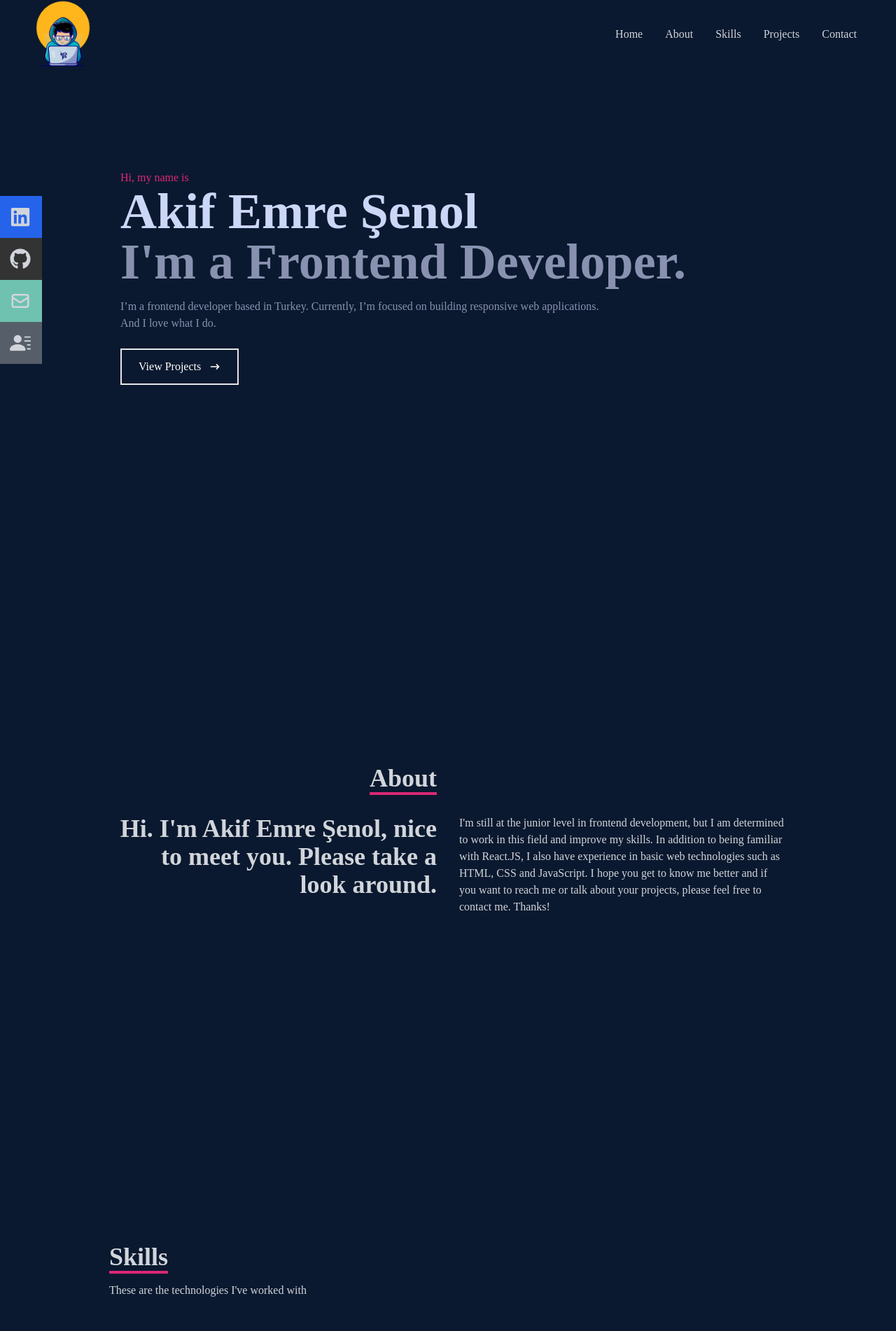
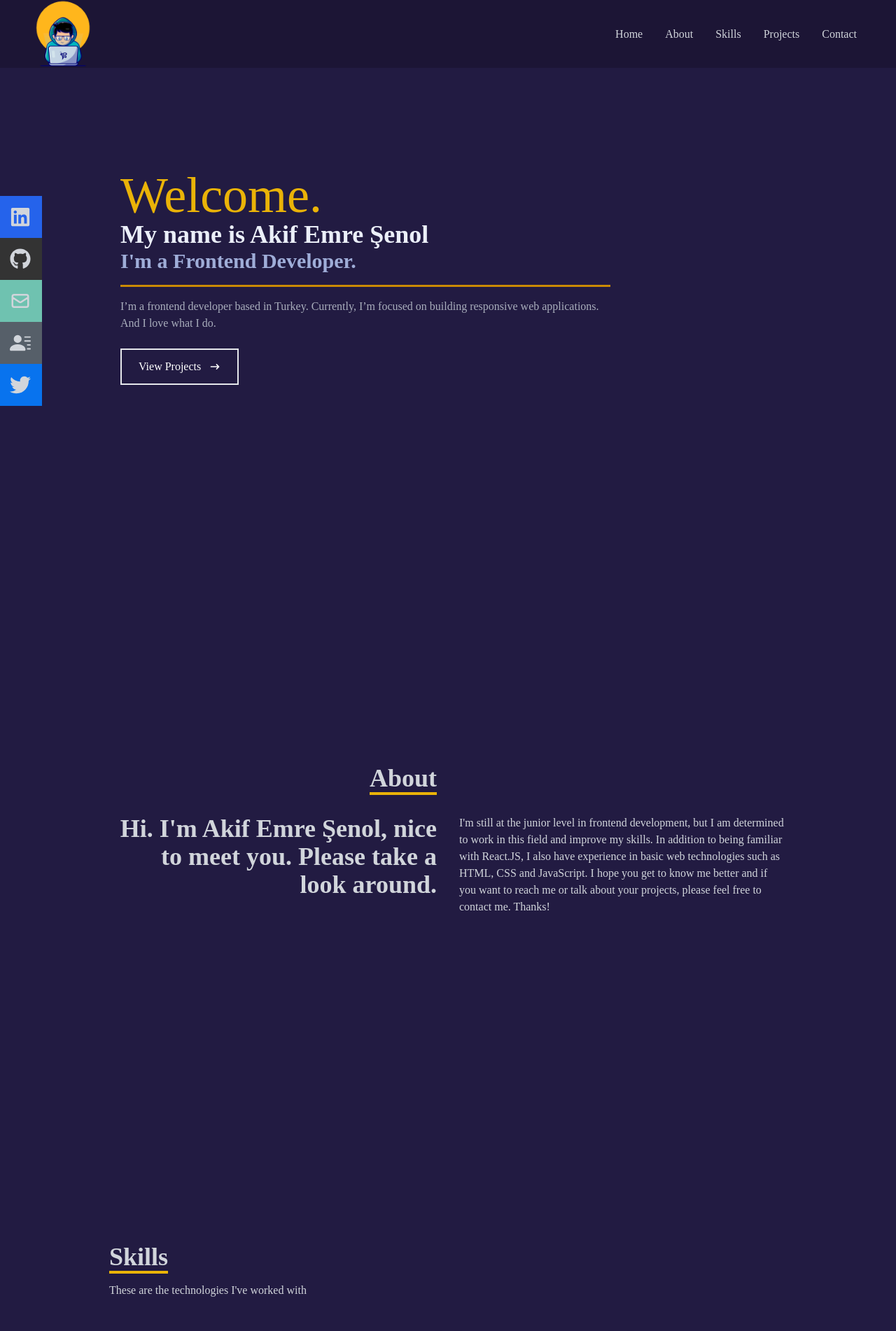
Before and after one commit to akifemresenol1/my-portfolio, a React (Create React App) app: page / in a window 1280 px wide. Shown: the top 1902 px of the page at 70% size. Built offline with nearby package versions, Linux system fonts and the light colour scheme.

Commit message:
edit css

```diff
--- a/public/index.html
+++ b/public/index.html
@@ -10,46 +10,10 @@
       content="Web site created using create-react-app"
     />
     <link rel="apple-touch-icon" href="%PUBLIC_URL%/logo192.png" />
-    <!--
-      manifest.json provides metadata used when your web app is installed on a
-      user's mobile device or desktop. See https://developers.google.com/web/fundamentals/web-app-manifest/
-    -->
     <link rel="manifest" href="%PUBLIC_URL%/manifest.json" />
-    <!--
-      Notice the use of %PUBLIC_URL% in the tags above.
-      It will be replaced with the URL of the `public` folder during the build.
-      Only files inside the `public` folder can be referenced from the HTML.
-
-      Unlike "/favicon.ico" or "favicon.ico", "%PUBLIC_URL%/favicon.ico" will
-      work correctly both with client-side routing and a non-root public URL.
-      Learn how to configure a non-root public URL by running `npm run build`.
-    -->
     <title>Akif Emre Şenol</title>
-    <script
-      data-name="BMC-Widget"
-      data-cfasync="false"
-      src="https://cdnjs.buymeacoffee.com/1.0.0/widget.prod.min.js"
-      data-id="akifemre"
-      data-description="Support me on Buy me a coffee!"
-      data-message=""
-      data-color="#5F7FFF"
-      data-position="Right"
-      data-x_margin="18"
-      data-y_margin="18"
-    ></script>
   </head>
   <body>
-    <noscript>You need to enable JavaScript to run this app.</noscript>
     <div id="root"></div>
-    <!--
-      This HTML file is a template.
-      If you open it directly in the browser, you will see an empty page.
-
-      You can add webfonts, meta tags, or analytics to this file.
-      The build step will place the bundled scripts into the <body> tag.
-
-      To begin the development, run `npm start` or `yarn start`.
-      To create a production bundle, use `npm run build` or `yarn build`.
-    -->
   </body>
 </html>
--- a/src/components/About.jsx
+++ b/src/components/About.jsx
@@ -2,11 +2,11 @@ import React from "react";
 
 const About = () => {
   return (
-    <div name="about" className="w-full h-screen bg-[#0a192f] text-gray-300">
+    <div name="about" className="w-full h-screen bg-[#221b42] text-gray-300">
       <div className="flex flex-col justify-center items-center w-full h-full">
         <div className="max-w-[1000px] w-full grid grid-cols-2 gap-8">
           <div className="sm:text-right pb-8 pl-4">
-            <p className="text-4xl font-bold inline border-b-4 border-pink-600">
+            <p className="text-4xl font-bold inline border-b-4 border-yellow-500">
               About
             </p>
           </div>
--- a/src/components/Contact.jsx
+++ b/src/components/Contact.jsx
@@ -4,7 +4,7 @@ function Contact() {
   return (
     <div
       name="contact"
-      className="w-full h-screen bg-[#0a192f] flex justify-center items-center p-4"
+      className="w-full h-screen bg-[#221b42] flex justify-center items-center p-4"
     >
       <form
         method="POST"
@@ -12,7 +12,7 @@ function Contact() {
         className="flex flex-col max-w-[600px] w-full"
       >
         <div className="pb-8">
-          <p className="text-4xl font-bold inline border-b-4 border-pink-600 text-gray-300">
+          <p className="text-4xl font-bold inline border-b-4 border-yellow-500 text-gray-300">
             Contact
           </p>
           <p className="text-gray-300 py-4">
@@ -38,7 +38,7 @@ function Contact() {
           rows="7"
           placeholder="Message"
         ></textarea>
-        <button className="text-white border-2 hover:bg-pink-600 hover:border-pink-600 px-4 py-3 my-8 mx-auto flex items-center">
+        <button className="text-white border-2 hover:bg-yellow-500 hover:border-yellow-500 px-4 py-3 my-8 mx-auto flex items-center">
           Let's Collaborate
         </button>
       </form>
--- a/src/components/Home.jsx
+++ b/src/components/Home.jsx
@@ -4,21 +4,21 @@ import { Link } from "react-scroll";
 
 const Home = () => {
   return (
-    <div name="home" className="w-full h-screen bg-[#0a192f]">
-      <div className="max-w-[1000px] mx-auto px-8 flex flex-col justify-center h-full">
-        <p className="text-pink-600">Hi, my name is</p>
-        <h1 className="text-4xl sm:text-7xl font-bold text-[#ccd6f6]">
-          Akif Emre Şenol
+    <div name="home" className="w-full h-screen bg-[#221b42]">
+      <div className="max-w-[1000px] mx-auto px-8 flex flex-col justify-center h-full ">
+        <p className="sm:text-7xl text-yellow-500">Welcome.</p>
+        <h1 className="text-4xl sm:text-4xl font-bold text-[#ebeff9]">
+          My name is Akif Emre Şenol
         </h1>
-        <h2 className="text-4xl sm:text-7xl font-bold text-[#8892b0]">
+        <h2 className="text-4xl sm:text-3xl font-bold pb-4 text-[#9fadd8]">
           I'm a Frontend Developer.
         </h2>
-        <p className="text-[#8892b0] py-4 max-w-[700px]">
+        <p className="text-[#a9aebc] py-4 max-w-[700px] border-t-[3px] border-yellow-600">
           I’m a frontend developer based in Turkey. Currently, I’m focused on
           building responsive web applications. And I love what I do.
         </p>
         <div>
-          <button className="text-white group border-2 px-6 py-3 my-2 flex items-center hover:bg-pink-600 hover:border-pink-600">
+          <button className="text-white group border-2 px-6 py-3 my-2 flex items-center hover:bg-yellow-500 hover:border-yellow-500">
             <Link to="project" smooth={true} duration={500}>
               View Projects
             </Link>
--- a/src/components/Navbar.jsx
+++ b/src/components/Navbar.jsx
@@ -1,5 +1,11 @@
 import React, { useState } from "react";
-import { FaBars, FaTimes, FaGithub, FaLinkedin } from "react-icons/fa";
+import {
+  FaBars,
+  FaTimes,
+  FaGithub,
+  FaLinkedin,
+  FaTwitter,
+} from "react-icons/fa";
 import { HiOutlineMail } from "react-icons/hi";
 import { BsFillPersonLinesFill } from "react-icons/bs";
 import Logo from "../assets/logo1.gif";
@@ -11,7 +17,7 @@ const Navbar = () => {
   const handleClick = () => setNav(!nav);
 
   return (
-    <div className="fixed w-full h-[97px] flex justify-between items-center px-10 bg-[#0a192f] text-gray-300">
+    <div className="fixed w-full h-[97px] flex justify-between items-center px-10 bg-[#1c1535] text-gray-300">
       <div>
         <img src={Logo} alt="LogoImage" style={{ width: "100px" }} />
       </div>
@@ -128,6 +134,16 @@ const Navbar = () => {
               Resume <BsFillPersonLinesFill size={30} />
             </a>
           </li>
+          <li className="w-[160px] h-[60px] flex justify-between items-center ml-[-100px] hover:ml-[-10px] duration-300 bg-[#0873ee]">
+            <a
+              className="flex justify-between items-center w-full text-gray-300"
+              href="https://twitter.com/akifemresenol"
+              target="_blank"
+              rel="noopener noreferrer"
+            >
+              Twitter <FaTwitter size={30} />
+            </a>
+          </li>
         </ul>
       </div>
     </div>
--- a/src/components/Projects.jsx
+++ b/src/components/Projects.jsx
@@ -6,11 +6,11 @@ const Projects = () => {
   return (
     <div
       name="project"
-      className="w-full md:h-screen text-gray-300 bg-[#0a192f]"
+      className="w-full md:h-screen text-gray-300 bg-[#221b42]"
     >
       <div className="max-w-[1000px] mx-auto p-4 flex flex-col justify-center w-full h-full">
         <div className="pb-8">
-          <p className="text-4xl font-bold inline border-b-4 text-gray-300 border-pink-600">
+          <p className="text-4xl font-bold inline border-b-4 text-gray-300 border-yellow-500">
             Projects
           </p>
           <p className="py-6">Check out some of my recent projects</p>
--- a/src/components/Skills.jsx
+++ b/src/components/Skills.jsx
@@ -11,16 +11,16 @@ import Node from "../assets/node.png";
 
 const Skills = () => {
   return (
-    <div name="skills" className="w-full h-screen bg-[#0a192f] text-gray-300">
+    <div name="skills" className="w-full h-screen bg-[#221b42] text-gray-300">
       <div className="max-w-[1000px] mx-auto p-4 flex flex-col justify-center w-full h-full">
         <div>
-          <p className="text-4xl font-bold inline border-b-4 border-pink-600 ">
+          <p className="text-4xl font-bold inline border-b-4 border-yellow-500 ">
             Skills
           </p>
           <p className="py-4"> These are the technologies I've worked with</p>
         </div>
 
-        <div className="w-full grid grid-cols-2 sm:grid-cols-4 gap-4 text-center py-8">
+        <div className="w-full grid grid-cols-2 sm:grid-cols-4 gap-4 text-center py-8 ">
           <div className="shadow-md shadow-[#040c16] hover:scale-110 duration-500">
             <img className="w-20 mx-auto" src={HTML} alt="HTML icon" />
             <p className="my-4">HTML</p>
@@ -37,6 +37,7 @@ const Skills = () => {
             <img className="w-20 mx-auto" src={ReactImg} alt="HTML icon" />
             <p className="my-4">REACT</p>
           </div>
+
           <div className="shadow-md shadow-[#040c16] hover:scale-110 duration-500">
             <img className="w-20 mx-auto" src={GitHub} alt="HTML icon" />
             <p className="my-4">GITHUB</p>
```
